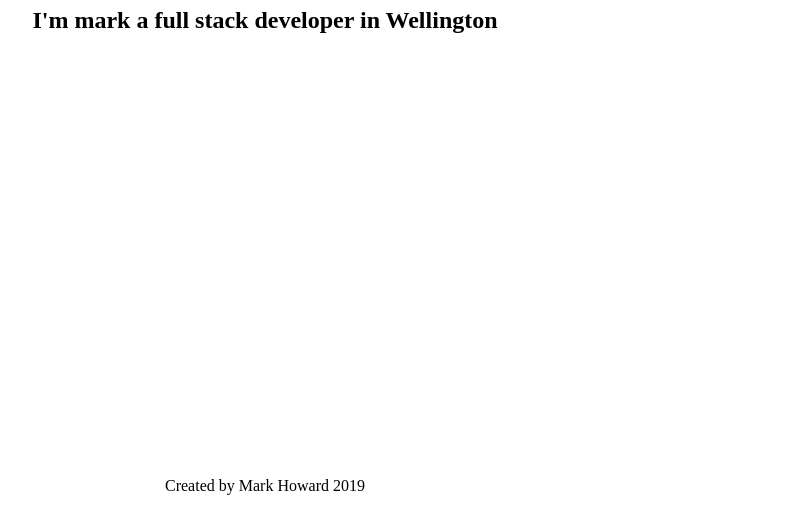
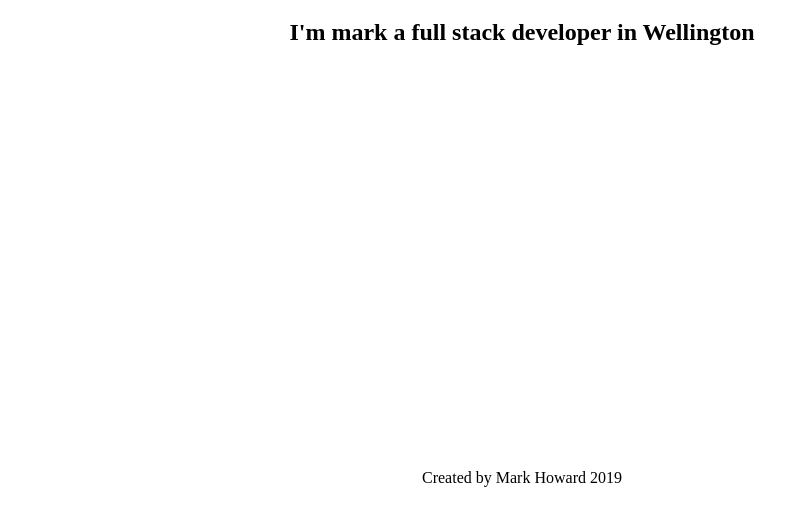
Before and after one commit to MarkJamesHoward/GatsbyBlog, a Gatsby site: page / in a window 1280 px wide. Shown: the part 297-816 px from the top of the page, without its empty margins (118-904 px from the left). Built offline with nearby package versions, Linux system fonts and the light colour scheme; Gatsby itself is replaced by a stand-in of ours.

Commit message:
centering of blog items

```diff
--- a/src/components/layout.module.scss
+++ b/src/components/layout.module.scss
@@ -1,12 +1,15 @@
 .container {
   align-items: center;
-  max-width: 750px;
-  padding: 1 rem;
   display: flex;
   flex-direction: column;
   min-height: 100vh;
+  width: 100vw;
 }
 
 .content {
   flex-grow: 1;
+  display: flex;
+  flex-direction: column;
+  align-items: center;
+  max-width: 70ch
 }
--- a/src/styles/index.scss
+++ b/src/styles/index.scss
@@ -1,8 +1,9 @@
-html,
-body {
-  padding: 0;
-}
 
 * {
   box-sizing: border-box;
 }
+
+html, body {
+  margin: 0;
+  padding: 0;
+}
```
